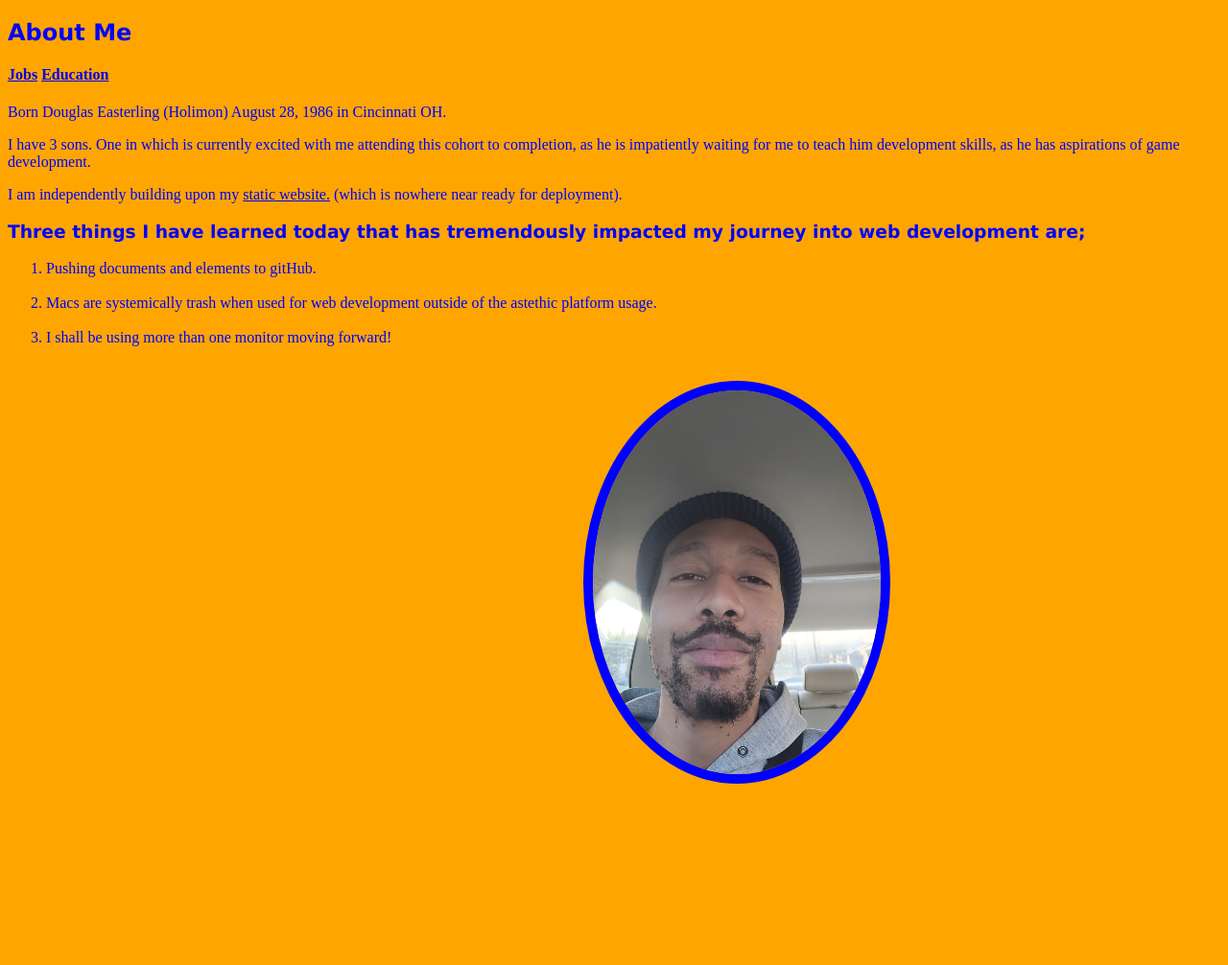
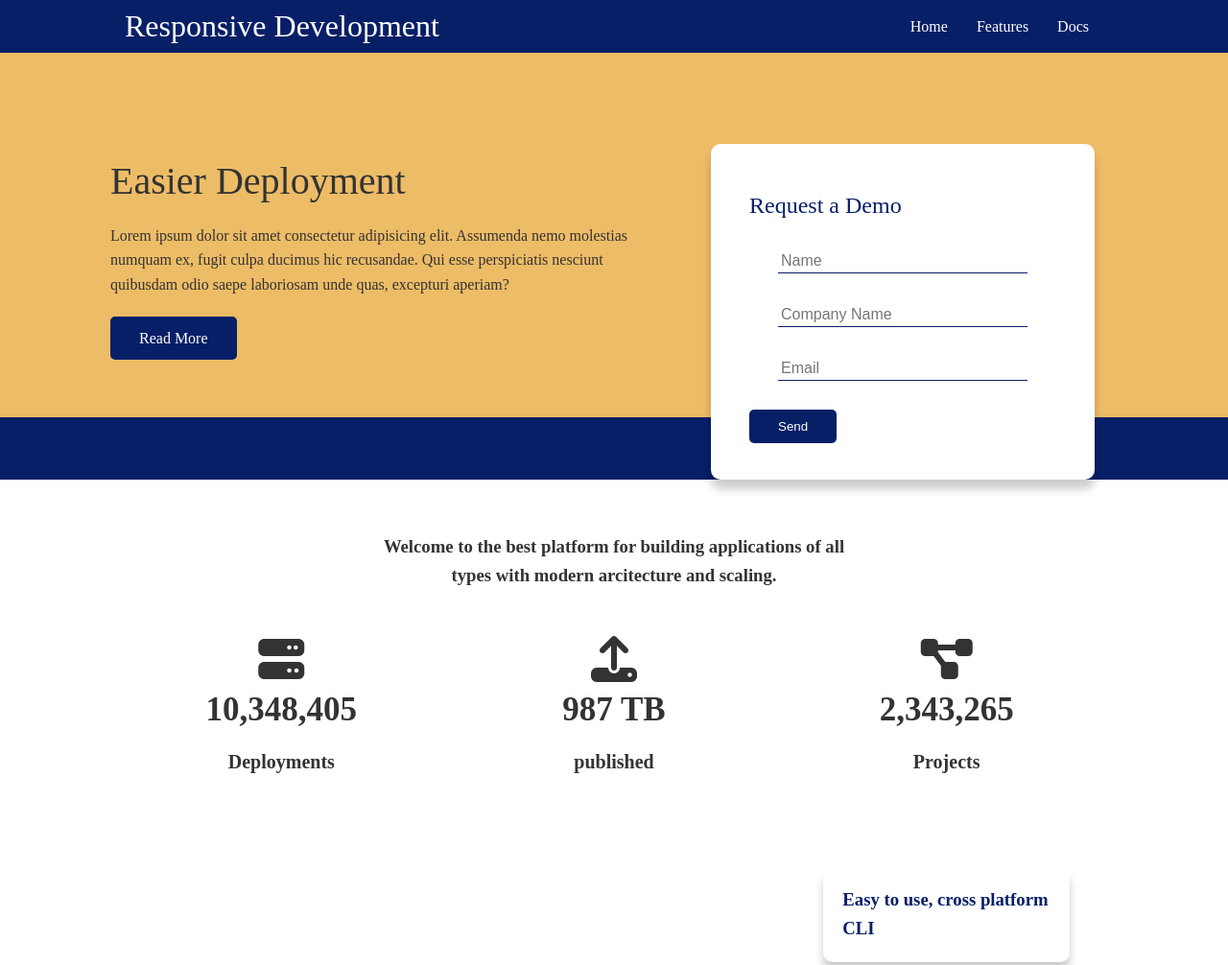
Before and after one commit to Holimon86/aboutMe, a plain HTML site: page index.html in a window 1280 px wide. Shown: the top 1006 px of the page at 96% size. Before the commit the page ends 829 px from the top, so only its background shows below. Drawn offline with Linux system fonts and the light colour scheme.

Commit message:
Add files via upload

```diff
--- a/index.html
+++ b/index.html
@@ -2,42 +2,144 @@
 <html lang="en">
 <head>
     <meta charset="UTF-8">
-    <meta http-equiv="X-UA-Compatible" content="IE=edge">
     <meta name="viewport" content="width=device-width, initial-scale=1.0">
-    <title>About Me</title>
-    <link rel="stylesheet" href="style.css">
+    <link rel="stylesheet" href="https://cdnjs.cloudflare.com/ajax/libs/font-awesome/6.2.0/css/all.min.css" integrity="sha512-xh6O/CkQoPOWDdYTDqeRdPCVd1SpvCA9XXcUnZS2FmJNp1coAFzvtCN9BmamE+4aHK8yyUHUSCcJHgXloTyT2A==" crossorigin="anonymous" referrerpolicy="no-referrer" />
+    <link rel="stylesheet" href="css/utilities.css">
+    <link rel="stylesheet" href="css/style.css">
+    <title>Responsive Development | Cloud Hosting For Everyone</title>
+    <title>Responsive Development | Cloud Hosting For Everyone</title>
 </head>
-
-<body id="backgroundColor">
-
-    <div>
-    <h2 class="verdana">About Me</h2>
-    <h4>
-        <a href="./jobs.html">Jobs</a>
-        <a href="./education.html">Education</a></h4>
-    </div>
-    <div>
-        <p class="blue">Born Douglas Easterling (Holimon) August 28, 1986 in Cincinnati OH.</p>
-
-        <p class="blue">I have 3 sons. One in which is currently excited with me attending this cohort to completion, as he is impatiently waiting for me to teach him development skills, as he has aspirations of game development.</p>
+<body>
+    <!-- Navbar -->
+    <div class="navbar">
+       <div class="container flex">
+           <h1 class="logo">Responsive Development</h1>
+           <nav>
+                <ul>
+                    <li><a href="index.html">Home</a></li>
+                    <li><a href="features.html">Features</a></<li>
+                    <li><a href="docs.html">Docs</a></li>
+                </ul>
+           </nav>
+       </div>
     </div>
 
-    <div>
-        <p class="blue">I am independently building upon my <a href="https://holimon86.github.io/aboutMe/">static website.</a> (which is nowhere near ready for deployment).</p>
+    <!-- Showcase -->
+    <section class="showcase">
+        <div class="container grid">
+            <div class="showcase-text">
+               <h1>Easier Deployment</h1>
+               <p>Lorem ipsum dolor sit amet consectetur adipisicing elit. Assumenda nemo molestias numquam ex, fugit culpa ducimus hic recusandae. Qui esse perspiciatis nesciunt quibusdam odio saepe laboriosam unde quas, excepturi aperiam?</p>
+                <a href="features.html" class="btn btn">Read More</a>
+            </div>
 
-    </div>
+            <div class="showcase-form card">
+                <h2>Request a Demo</h2>
+                <form >
+                    <div class="form-control">
+                        <input type="text" name="name" placeholder="Name" required>
+                    </div>
+                    <div class="form-control">
+                        <input type="text" name="company" placeholder="Company Name" required>
+                    </div>
+                    <div class="form-control">
+                        <input type="email" name="email" placeholder="Email" required>
+                    </div>
+                    <input type="submit" value="Send" class="btn btn-outline-primary">
+                </form>
+            </div>
+        </div>
+    </section>
 
-    <div>
-        <h3 class="verdana">Three things I have learned today that has tremendously impacted my journey into web development are;</h3>
-        <ol class="blue">
-            <li>Pushing documents and elements to gitHub.</li><br>
-            <li>Macs are systemically trash when used for web development outside of the astethic platform usage.</li><br>
-            <li>I shall be using more than one monitor moving forward!</li>
-        </ol>
-    </div>
-    <div>
-        <img src="./myself.jpg" alt="" id="myPhoto">
-    </div>
 
+
+    <!-- Stats -->
+    <section class="stats">
+        <div class="container">
+            <h3 class="stats-heading text-center my-1">
+                Welcome to the best platform for building applications of all types with modern arcitecture and scaling.
+            </h3>
+
+            <div class="grid grid-3 text-center my-4">
+                <div>
+                    <i class="fas fa-server fa-3x"></i>
+                    <h3>10,348,405</h3>
+                    <p class="text-secondary">Deployments</p>
+                </div>
+                <div>
+                    <i class="fas fa-upload fa-3x"></i>
+                    <h3>987 TB</h3>
+                    <p class="text-secondary">published</p>
+                </div>
+                <div>
+                    <i class="fas fa-project-diagram fa-3x"></i>
+                    <h3>2,343,265</h3>
+                    <p class="text-secondary">Projects</p>
+                </div>
+            </div>
+        </div>
+    </section>
+
+    <!-- Cli -->
+    <section class="cli">
+        <div class="container grid">
+            <img src="images/cli.png" alt="">
+            <div class="card">
+                <h3>Easy to use, cross platform CLI</h3>
+            </div>
+            <div class="card">
+                <h3>Deploy in seconds</h3>
+            </div>
+        </div>
+    </section>
+
+    <!-- Cloud -->
+    <section class="cloud bg-primary my-2 py-2">
+        <div class="container grid">
+            <div class="text-center">
+                <h2 class="lg">Extreme Cloud Hosting</h2>
+                <p class="lead my-1">Cloud hosting like you've never seen. Fast, efficient and scalable.</p>
+                <a href="features.html" class="btn btn-dark">Read More</a>
+            </div>
+            <img src="images/cloud.png" alt="">
+        </div>
+    </section>
+
+       <!-- Languages -->
+       <section class="languages">
+            <h2 class="md text-center my-2">
+                Supported Languages
+            </h2>
+            <div class="container flex">
+                <div class="card">
+                    <h4>Node.js</h4>
+                    <img src="images/logos/node.png" alt="">
+                </div>
+                <div class="card">
+                    <h4>Python</h4>
+                    <img src="images/logos/python.png" alt="">
+                </div>
+                <div class="card">
+                    <h4>C#</h4>
+                    <img src="images/logos/csharp.png" alt="">
+                </div>
+                <div class="card">
+                    <h4>Ruby</h4>
+                    <img src="images/logos/ruby.png" alt="">
+                </div>
+                <div class="card">
+                    <h4>PHP</h4>
+                    <img src="images/logos/php.png" alt="">
+                </div>
+                <div class="card">
+                    <h4>Scala</h4>
+                    <img src="images/logos/scala.png" alt="">
+                </div>
+                <div class="card">
+                    <h4>clojure</h4>
+                    <img src="images/logos/clojure.png" alt="">
+                </div>
+            </div>
+       </section>
 </body>
 </html>
```
